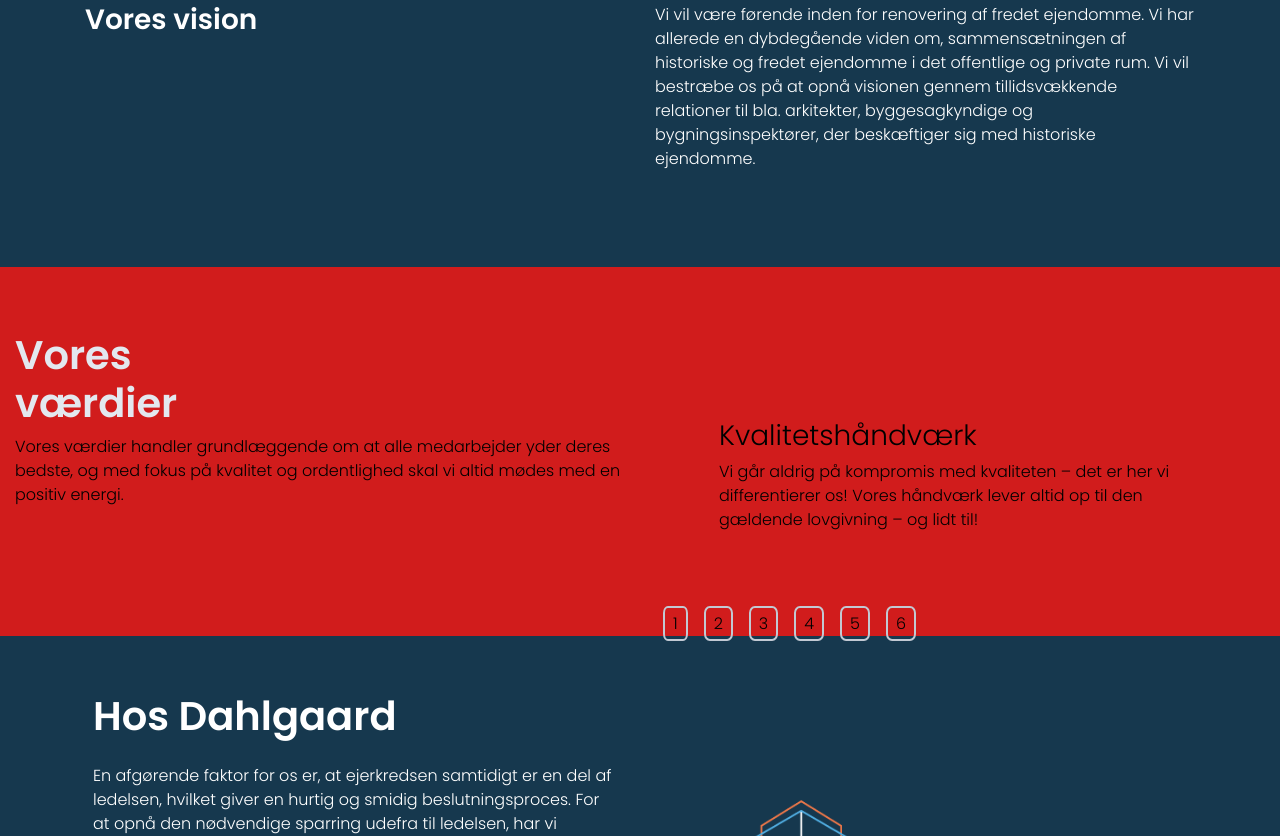
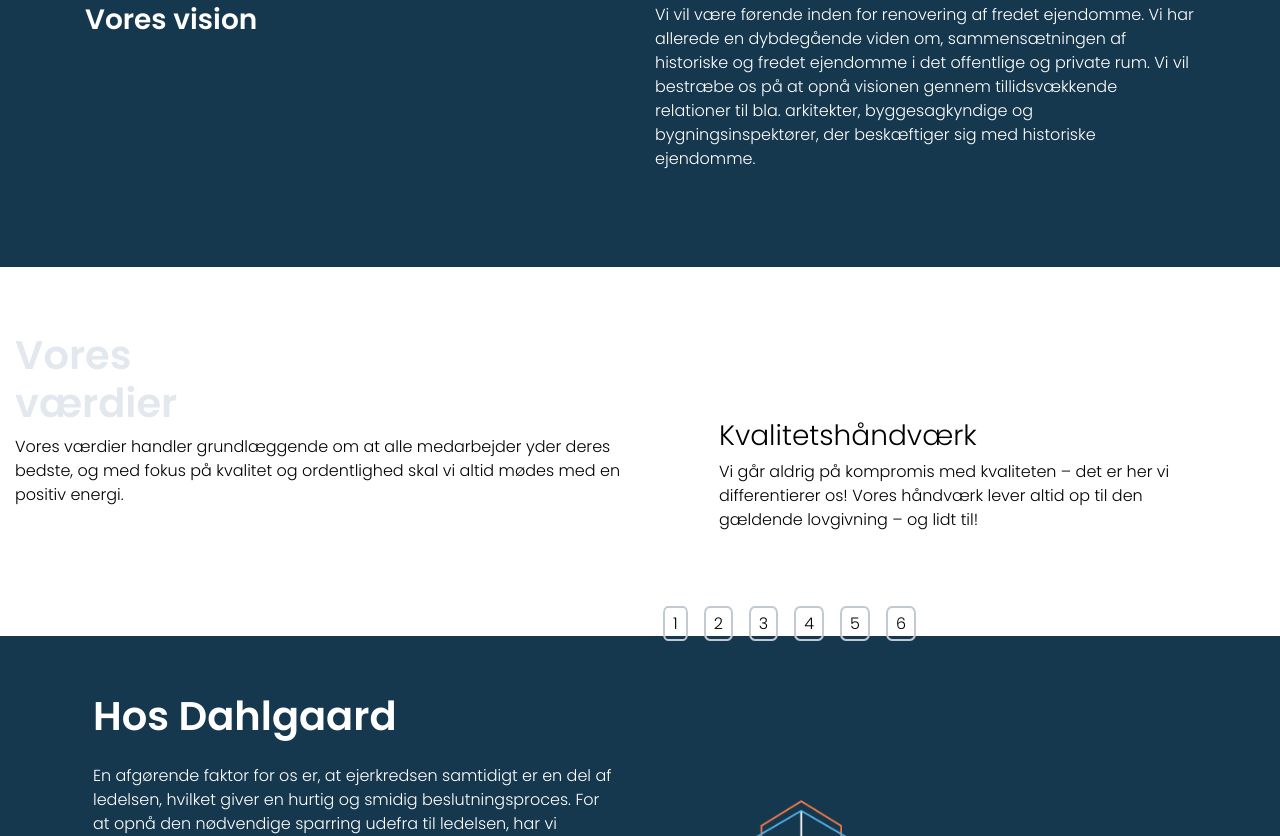
Before and after one commit to anjalisangwan95/dahlgaard-entreprise, a website: page omos.html in a window 1280 px wide. Shown: the part 532-1368 px from the top of the page. Drawn offline with nearby package versions, Linux system fonts and the light colour scheme.

Commit message:
changed background white section 2

```diff
--- a/omos.html
+++ b/omos.html
@@ -89,7 +89,7 @@
 <!-- Section nr 2 Vores Værdier -->
 <div class="container-fluid">
   <div class="wrapper">
-  <div class="row row-cols-2 mt-7 pt-7 text-primary " style="background-color: rgb(209, 28, 28);">
+  <div class="row row-cols-2 mt-7 pt-7 text-primary " style="background-color: white;">
     <div class="col ">
       <h1 class="font-weight-bold  text-danger">
       Vores <br>værdier</h1>  <p>Vores værdier handler grundlæggende
```
